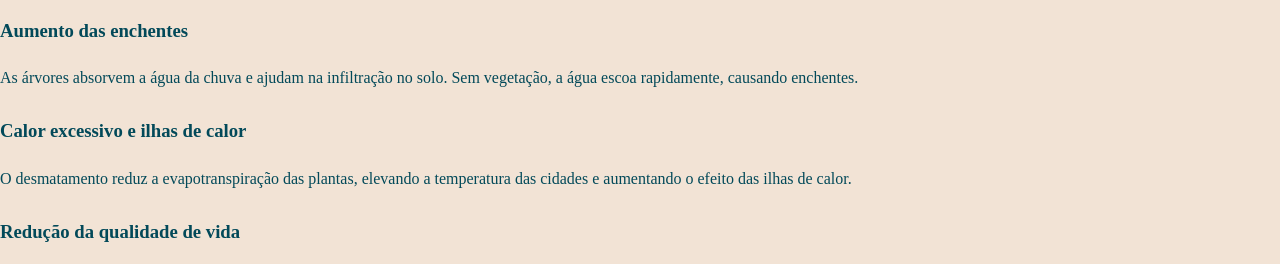
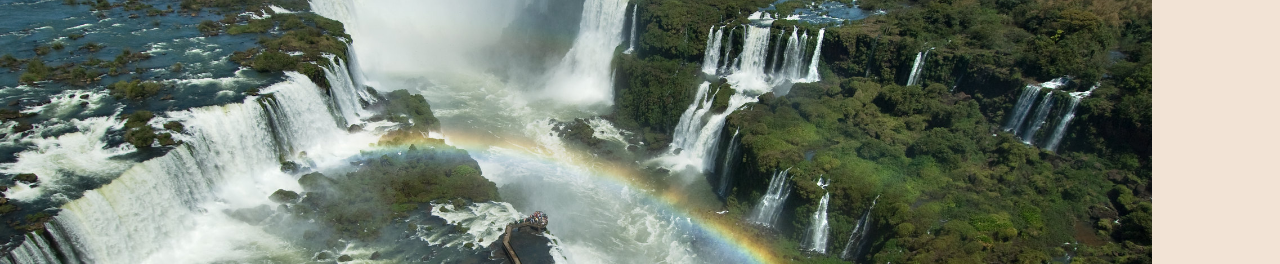
Before and after one commit to fariallice/agrinho2025, a plain HTML site: page index.html in a window 1280 px wide. Shown: the part 247-511 px from the top of the page. Drawn offline with Linux system fonts and the light colour scheme; a web font is replaced by a local one.

Commit message:
cataratas

```diff
--- a/index.html
+++ b/index.html
@@ -9,7 +9,7 @@
 <body>
     <header>
         <h1>Impacto do Desmatamento</h1>
-        <img src="cataratas.webp" alt="Foto das Cataratas do Iguaçu,copida da internet, um lugar com muitas árvores e mata nativa preservada.">
+        <img src="cataratas-do-iguacu-em-foz-com-arco-iris-1.jpg" alt="Foto das Cataratas do Iguaçu,copida da internet, um lugar com muitas árvores e mata nativa preservada.">
         <p>O desmatamento intensifica fenômenos negativos no meio ambiente e na vida das pessoas, afetando enchentes, temperatura e qualidade de vida.</p>
         <nav>
             <ul>
```
